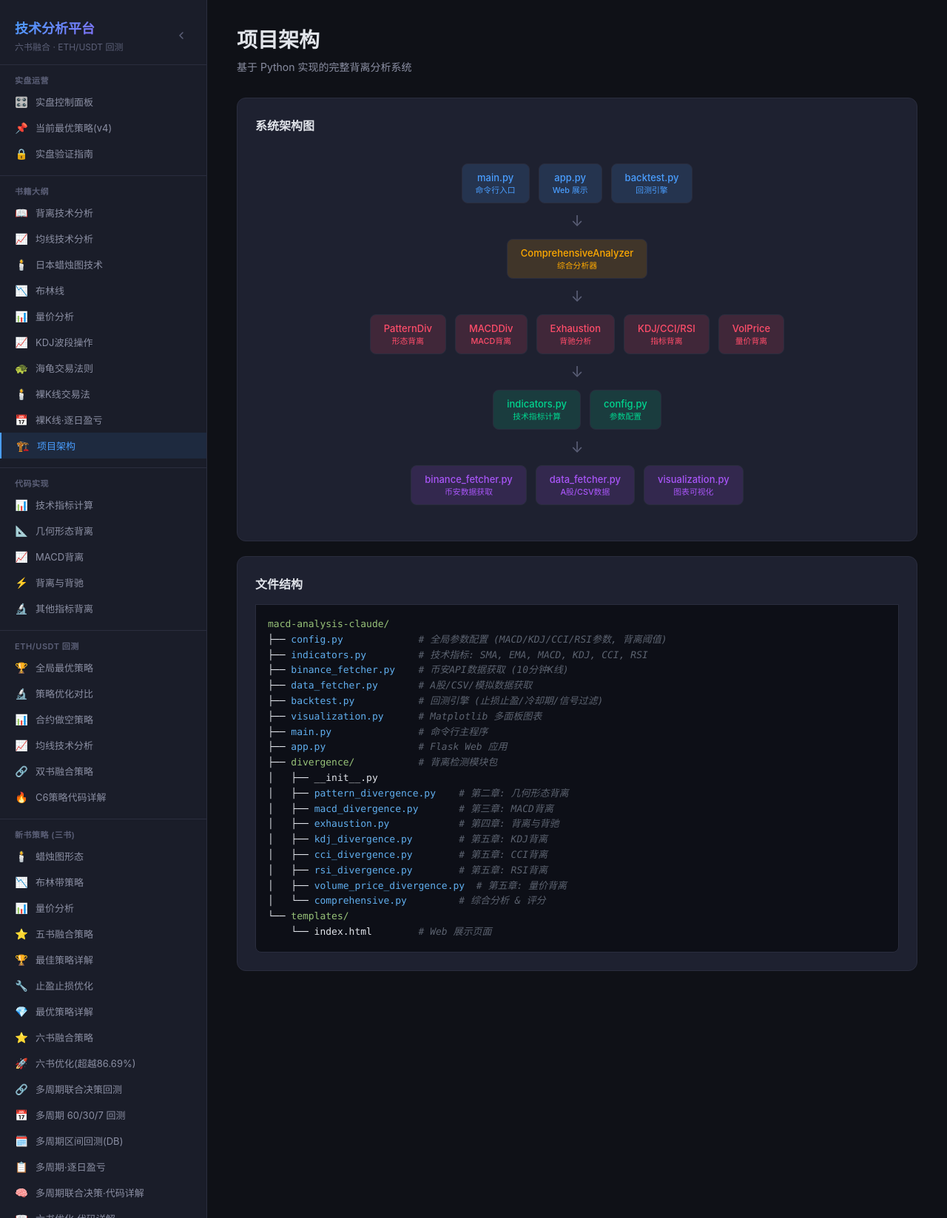
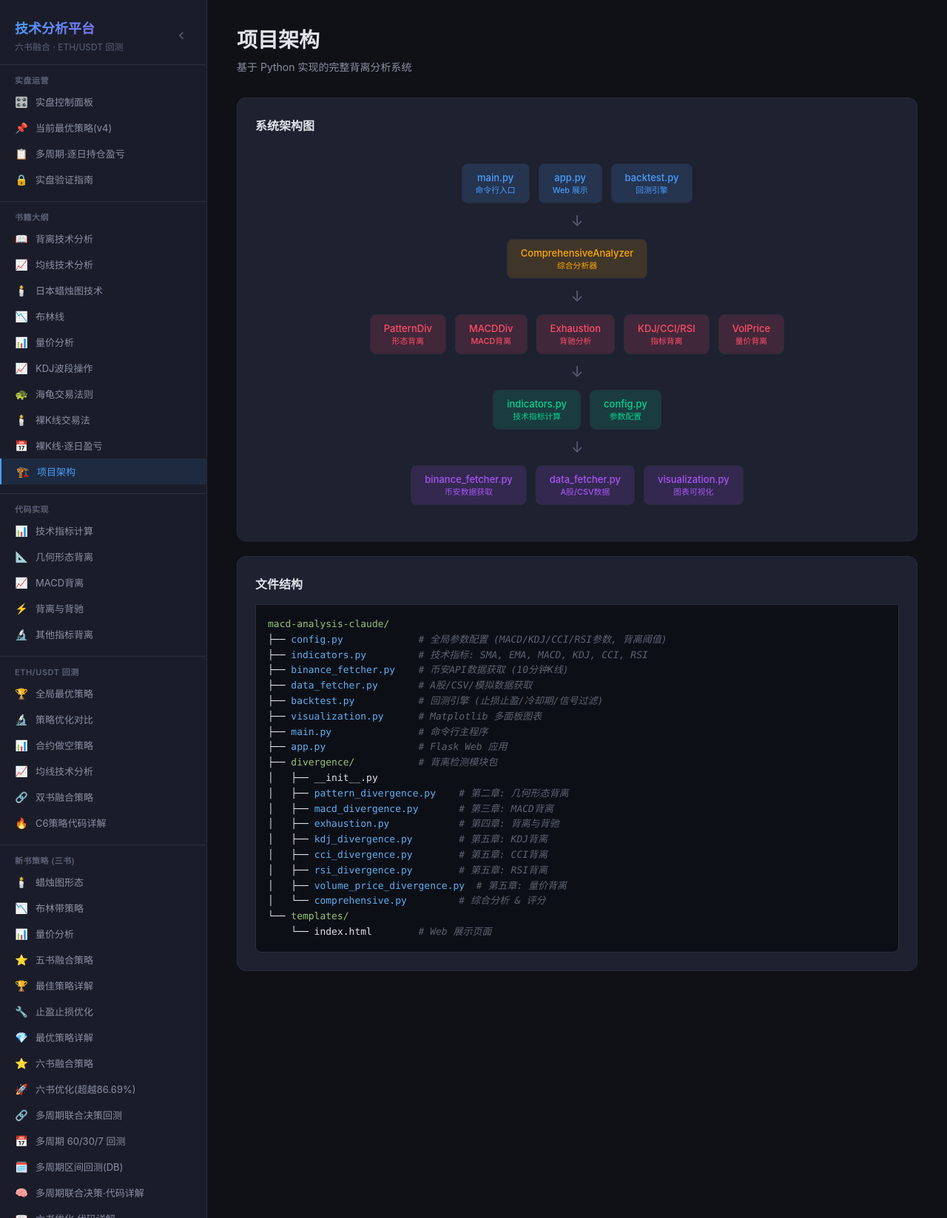
Before and after one commit to itsoso/macd-analysis-claude, a Flask app: page /architecture in a window 1280 px wide. Shown: the whole page at 74% size. Run offline with Flask 3, Linux system fonts and the light colour scheme; the visitor is signed in with stand-in values (Sample User, id 1).

Commit message:
菜单: 多周期逐日盈亏提到实盘运营区顶部
Co-authored-by: Cursor <cursoragent@cursor.com>

```diff
--- a/templates/base.html
+++ b/templates/base.html
@@ -229,6 +229,9 @@
             <a class="nav-item {% if active_page == 'current-strategy' %}active{% endif %}" href="/strategy/current" data-tooltip="当前最新策略说明">
                 <span class="nav-icon">📌</span><span class="nav-item-text">当前最优策略(v4)</span>
             </a>
+            <a class="nav-item {% if active_page == 'multi-tf-daily' %}active{% endif %}" href="/strategy/multi-tf-daily" data-tooltip="多周期·逐日盈亏">
+                <span class="nav-icon">📋</span><span class="nav-item-text">多周期·逐日持仓盈亏</span>
+            </a>
             <a class="nav-item {% if active_page == 'live-trading-guide' %}active{% endif %}" href="/strategy/live-trading-guide" data-tooltip="实盘验证指南">
                 <span class="nav-icon">🔒</span><span class="nav-item-text">实盘验证指南</span>
             </a>
@@ -343,9 +346,6 @@
             <a class="nav-item {% if active_page == 'multi-tf-date-range-report' %}active{% endif %}" href="/strategy/multi-tf-date-range-report" data-tooltip="多周期区间回测(DB)">
                 <span class="nav-icon">🗓️</span><span class="nav-item-text">多周期区间回测(DB)</span>
             </a>
-            <a class="nav-item {% if active_page == 'multi-tf-daily' %}active{% endif %}" href="/strategy/multi-tf-daily" data-tooltip="多周期·逐日盈亏">
-                <span class="nav-icon">📋</span><span class="nav-item-text">多周期·逐日盈亏</span>
-            </a>
             <a class="nav-item {% if active_page == 'multi-tf-deep-dive' %}active{% endif %}" href="/strategy/multi-tf-deep-dive" data-tooltip="多周期联合决策·代码详解">
                 <span class="nav-icon">🧠</span><span class="nav-item-text">多周期联合决策·代码详解</span>
             </a>
```
